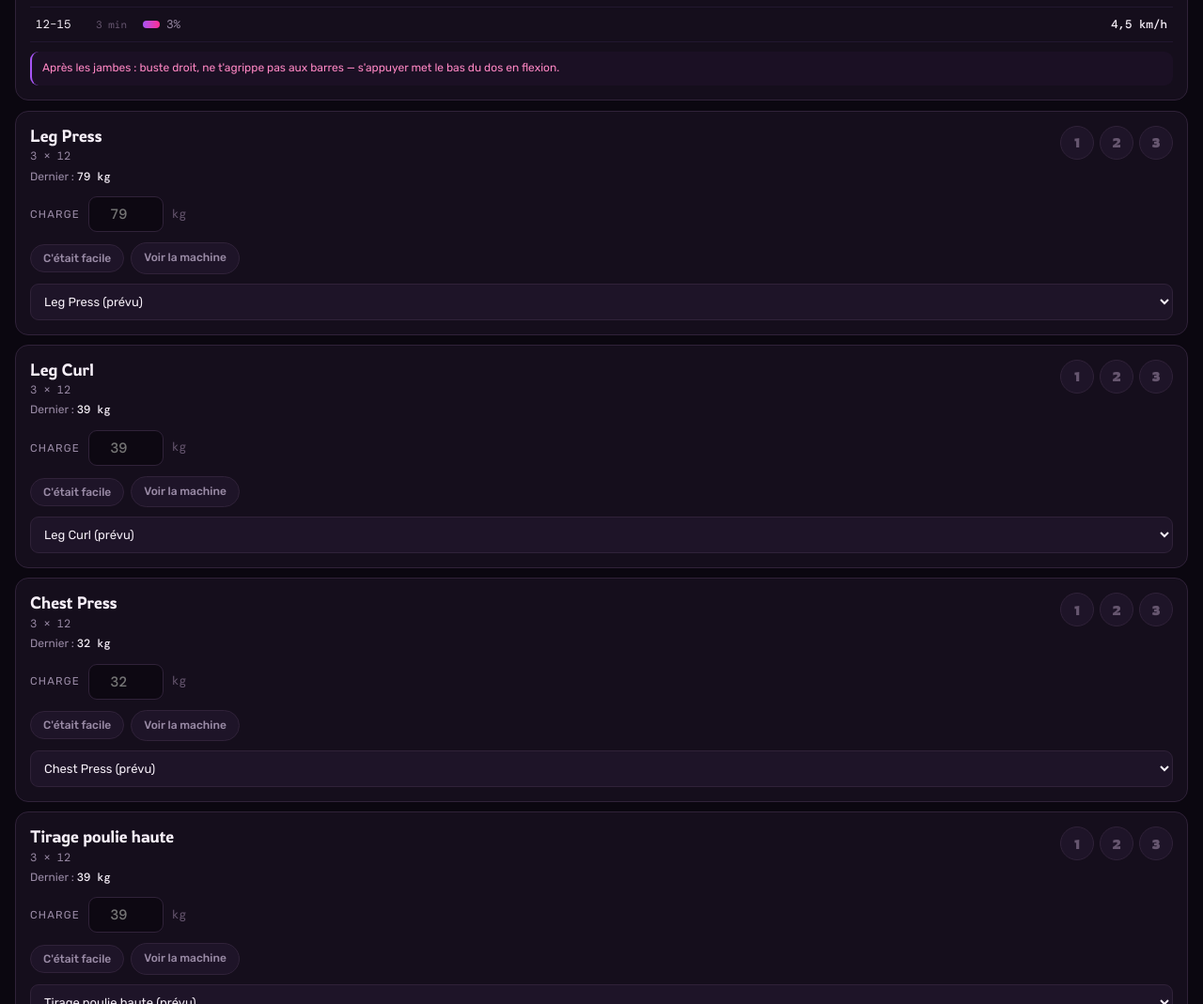
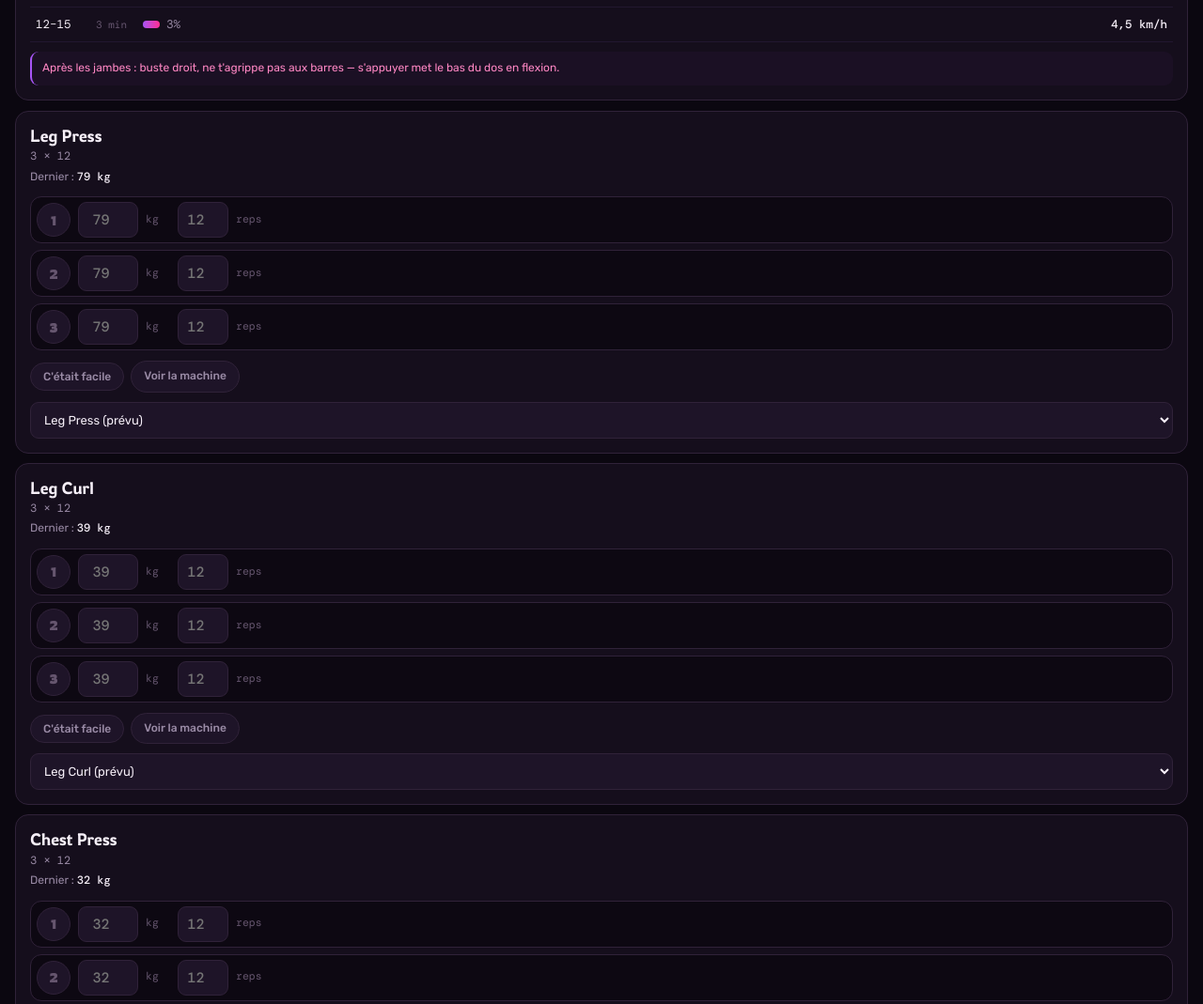
Before and after one commit to Okami-san0/LOFIT, a plain HTML site: page index.html in a window 1280 px wide. Shown: the part 1002-2071 px from the top of the page at 94% size. Drawn offline with nearby package versions, Linux system fonts and the light colour scheme.

Commit message:
Add files via upload

```diff
--- a/index.html
+++ b/index.html
@@ -146,6 +146,16 @@ main{padding:18px 16px}
 }
 .set.done{background:var(--pink);border-color:var(--pink);color:#fff;box-shadow:0 0 14px var(--glow)}
 .set:focus-visible{outline:2px solid var(--pink);outline-offset:2px}
+.setgrid{margin-top:12px;display:flex;flex-direction:column;gap:7px}
+.srow{display:flex;align-items:center;gap:8px;padding:5px 6px;border-radius:12px;background:#0D0812;border:1px solid var(--rule)}
+.srow.on{border-color:rgba(255,46,146,.45)}
+.sin{width:64px;padding:8px 6px;border-radius:9px;border:1px solid var(--rule);background:var(--panel2);color:var(--white);
+  font-family:'DM Mono',monospace;font-size:15px;font-weight:500;text-align:center}
+.sin.rp{width:54px}
+.sin:focus{outline:none;border-color:var(--pink);box-shadow:0 0 0 1px var(--pink)}
+.sin.short{border-color:#F5A623;color:#F5C26B}
+.su{font-family:'DM Mono',monospace;font-size:11.5px;color:var(--faint);min-width:26px}
+.line .det{font-size:11.5px;color:var(--dim);font-weight:400}
 .load{display:flex;align-items:center;gap:9px;margin-top:12px}
 .load label{font-size:11.5px;letter-spacing:.1em;text-transform:uppercase;color:var(--dim)}
 .load input{
@@ -432,12 +442,26 @@ function sess(){
 function exoAt(i){ return PROGRAMS[mode].exos[i]; }
 function stateAt(i){
   const exo = exoAt(i), s = sess();
-  if(!s[exo.n]) s[exo.n] = { sets:[false,false,false], kg:null, easy:false, sub:null };
+  if(!s[exo.n]) s[exo.n] = { sets:[false,false,false], reps:[null,null,null], kgs:[null,null,null], kg:null, easy:false, sub:null };
   const st = s[exo.n];
   if(!Array.isArray(st.sets)) st.sets = [false,false,false];
+  if(!Array.isArray(st.reps)) st.reps = [null,null,null];
+  if(!Array.isArray(st.kgs)) st.kgs = [st.kg ?? null, st.kg ?? null, st.kg ?? null].map((v,j)=> st.sets[j] ? v : null);
   while(st.sets.length < 3) st.sets.push(false);
+  while(st.reps.length < 3) st.reps.push(null);
+  while(st.kgs.length < 3) st.kgs.push(null);
   return st;
 }
+/* charge de référence = la plus lourde des séries (sert à l'historique et aux suggestions) */
+function topKg(st){
+  const v = (st.kgs||[]).filter(x => x != null);
+  return v.length ? Math.max(...v) : null;
+}
+function targetReps(exo){
+  const m = /×\s*(\d+)/.exec(exo.t);
+  return m ? parseInt(m[1],10) : null;
+}
+function unitOf(exo){ return /sec/.test(exo.t) ? "sec" : "reps"; }
 function cardioState(){
   const s = sess(), cd = PROGRAMS[mode].cardio;
   const n = cd ? cd.blocks.length : 0;
@@ -471,8 +495,35 @@ function renderPicker(){
     `<button class="pick ${m===mode?'on':''} ${i===keys.length-1?'wide':''}" onclick="setMode('${m}')">${PROGRAMS[m].label}</button>`
   ).join("");
 }
-function toggleSet(i, j){ const st = stateAt(i); st.sets[j] = !st.sets[j]; save(); renderBoard(); }
-function setKg(i, v){ const st = stateAt(i); st.kg = v === "" ? null : parseFloat(v); save(); }
+/* un appui = série faite comme prévu ; les champs se pré-remplissent, tu corriges si besoin */
+function toggleSet(i, j){
+  const exo = exoAt(i), st = stateAt(i);
+  st.sets[j] = !st.sets[j];
+  if(st.sets[j]){
+    const ref = lastDetail(st.sub || exo.n);
+    if(exo.kg && st.kgs[j] == null){
+      st.kgs[j] = (j > 0 && st.kgs[j-1] != null) ? st.kgs[j-1]
+               : (ref && ref.kgs[j] != null ? suggestKg(exo, ref, j) : null);
+    }
+    if(st.reps[j] == null){
+      st.reps[j] = (ref && ref.reps[j] != null) ? ref.reps[j] : targetReps(exo);
+    }
+  }
+  st.kg = topKg(st);
+  save(); renderBoard();
+}
+function setSetKg(i, j, v){
+  const st = stateAt(i);
+  st.kgs[j] = v === "" ? null : parseFloat(v);
+  st.kg = topKg(st);
+  save(); renderBoard();
+}
+function setSetReps(i, j, v){
+  const st = stateAt(i);
+  st.reps[j] = v === "" ? null : parseInt(v,10);
+  if(st.reps[j] != null) st.sets[j] = true;
+  save(); renderBoard();
+}
 function toggleEasy(i){ const st = stateAt(i); st.easy = !st.easy; save(); renderBoard(); }
 function setSwap(i, v){ const st = stateAt(i); st.sub = v || null; save(); renderBoard(); }
 function toggleBlock(j){
@@ -486,6 +537,36 @@ function queryFor(exo, effName){
   if(effName === exo.n) return exo.q;
   const a = (exo.alts||[]).find(x => x.n === effName);
   return a ? a.q : exo.q;
+}
+function lastDetail(effName){
+  const keys = Object.keys(db.days).filter(k => k !== todayKey()).sort().reverse();
+  for(const k of keys){
+    const s = db.days[k].sessions && db.days[k].sessions[mode];
+    if(!s) continue;
+    for(const slot of Object.keys(s)){
+      if(slot === "__cardio") continue;
+      const e = s[slot];
+      if((e.sub || slot) !== effName) continue;
+      const kgs = Array.isArray(e.kgs) ? e.kgs : [e.kg ?? null, e.kg ?? null, e.kg ?? null];
+      const reps = Array.isArray(e.reps) ? e.reps : [null,null,null];
+      if(e.kg == null && !kgs.some(x => x != null) && !reps.some(x => x != null)) continue;
+      return { kgs, reps, kg: e.kg ?? (kgs.some(x=>x!=null) ? Math.max(...kgs.filter(x=>x!=null)) : null), easy: !!e.easy, legacy: !Array.isArray(e.kgs) };
+    }
+  }
+  return null;
+}
+function suggestKg(exo, ref, j){
+  const base = ref.kgs[j] != null ? ref.kgs[j] : ref.kg;
+  if(base == null) return null;
+  return ref.easy ? Math.round((base + (exo.inc || 2.5))*10)/10 : base;
+}
+function fmtSets(kgs, reps, unit){
+  return [0,1,2].map(j => {
+    const k = kgs[j], r = reps[j];
+    if(k == null && r == null) return null;
+    if(k == null) return `${r}${unit==="sec"?"s":""}`;
+    return r == null ? `${num(k)}` : `${num(k)}×${r}`;
+  }).filter(Boolean).join(" · ");
 }
 function lastFor(effName){
   const keys = Object.keys(db.days).filter(k => k !== todayKey()).sort().reverse();
@@ -565,27 +646,39 @@ function renderBoard(){
   }
 
   html += prog.exos.map((exo, i) => {
-    const st = Object.assign({ sets:[false,false,false], kg:null, easy:false, sub:null }, s[exo.n] || {});
+    const raw = s[exo.n] || {};
+    const st = {
+      sets: (raw.sets || [false,false,false]).slice(0,3),
+      reps: Array.isArray(raw.reps) ? raw.reps.slice(0,3) : [null,null,null],
+      kgs: Array.isArray(raw.kgs) ? raw.kgs.slice(0,3) : [raw.kg ?? null, raw.kg ?? null, raw.kg ?? null].map((v,j)=> (raw.sets||[])[j] ? v : null),
+      easy: !!raw.easy, sub: raw.sub || null
+    };
     while(st.sets.length < 3) st.sets.push(false);
     const eff = st.sub || exo.n;
-    const last = exo.kg ? lastFor(eff) : null;
-    const inc = exo.inc || 2.5;
-    const target = (last && last.easy && last.kg != null) ? Math.round((last.kg + inc)*10)/10 : null;
+    const unit = unitOf(exo);
+    const ref = lastDetail(eff);
+    const tReps = targetReps(exo);
+    const target = (exo.kg && ref && ref.easy && ref.kg != null) ? Math.round((ref.kg + (exo.inc || 2.5))*10)/10 : null;
 
-    const setsHTML = [0,1,2].map(j =>
-      `<button class="set ${st.sets[j]?'done':''}" onclick="toggleSet(${i},${j})" aria-label="Série ${j+1}">${st.sets[j]?'✓':j+1}</button>`
-    ).join("");
+    const rowsHTML = [0,1,2].map(j => {
+      const done = st.sets[j];
+      const phKg = exo.kg ? (j > 0 && st.kgs[j-1] != null ? st.kgs[j-1] : (ref ? (suggestKg(exo, ref, j) ?? "—") : "—")) : "";
+      const phReps = (ref && ref.reps[j] != null) ? ref.reps[j] : (tReps ?? "—");
+      const short = done && tReps != null && st.reps[j] != null && st.reps[j] < tReps;
+      return `<div class="srow ${done?'on':''}">
+        <button class="set ${done?'done':''}" onclick="toggleSet(${i},${j})" aria-label="Série ${j+1}">${done?'✓':j+1}</button>
+        ${exo.kg ? `<input class="sin" type="number" inputmode="decimal" step="0.5" min="0" aria-label="Charge série ${j+1}"
+          value="${st.kgs[j] != null ? st.kgs[j] : ''}" placeholder="${phKg}" onchange="setSetKg(${i},${j},this.value)"><span class="su">kg</span>` : ''}
+        <input class="sin rp ${short?'short':''}" type="number" inputmode="numeric" step="1" min="0" aria-label="Répétitions série ${j+1}"
+          value="${st.reps[j] != null ? st.reps[j] : ''}" placeholder="${phReps}" onchange="setSetReps(${i},${j},this.value)"><span class="su">${unit}</span>
+      </div>`;
+    }).join("");
 
-    const placeholder = target != null ? target : (last ? last.kg : "—");
-    const loadHTML = exo.kg ? `<div class="load">
-      <label for="kg${i}">Charge</label>
-      <input id="kg${i}" type="number" inputmode="decimal" step="0.5" min="0"
-        value="${st.kg != null ? st.kg : ''}" placeholder="${placeholder}"
-        onchange="setKg(${i}, this.value)">
-      <span class="unit">kg</span>
-    </div>` : "";
-
-    const lastHTML = last ? `<div class="exo-last">Dernier : <b>${num(last.kg)} kg</b></div>` : "";
+    let lastHTML = "";
+    if(ref){
+      const det = ref.legacy ? (ref.kg != null ? `${num(ref.kg)} kg` : "") : fmtSets(ref.kgs, ref.reps, unit);
+      if(det) lastHTML = `<div class="exo-last">Dernier : <b>${det}</b></div>`;
+    }
     const flagHTML = target != null ? `<div class="flag">Passé facile → viser <b>${num(target)} kg</b></div>` : "";
     const easyHTML = exo.kg ? `<button class="tool ${st.easy?'on':''}" onclick="toggleEasy(${i})">${st.easy ? "Facile ✓" : "C'était facile"}</button>` : "";
     const photoHTML = `<a class="tool" href="https://www.google.com/search?tbm=isch&q=${encodeURIComponent(queryFor(exo, eff))}" target="_blank" rel="noopener">Voir la machine</a>`;
@@ -598,16 +691,11 @@ function renderBoard(){
     }
 
     return `<div class="exo">
-      <div class="exo-hd">
-        <div>
-          <div class="exo-nm">${eff}</div>
-          <div class="exo-tg">${exo.t}</div>
-          ${st.sub ? `<div class="swapped">remplace ${exo.n}</div>` : ""}
-          ${lastHTML}${flagHTML}
-        </div>
-        <div class="sets">${setsHTML}</div>
-      </div>
-      ${loadHTML}
+      <div class="exo-nm">${eff}</div>
+      <div class="exo-tg">${exo.t}</div>
+      ${st.sub ? `<div class="swapped">remplace ${exo.n}</div>` : ""}
+      ${lastHTML}${flagHTML}
+      <div class="setgrid">${rowsHTML}</div>
       <div class="tools">${easyHTML}${photoHTML}</div>
       ${swapHTML}
     </div>`;
@@ -619,7 +707,7 @@ function renderBoard(){
 
 /* ================= HISTORIQUE ================= */
 function hasSets(s){
-  return Object.values(s||{}).some(e => (e.sets||[]).some(Boolean) || (e.blocks||[]).some(Boolean) || e.kg != null);
+  return Object.values(s||{}).some(e => (e.sets||[]).some(Boolean) || (e.blocks||[]).some(Boolean) || e.kg != null || (e.reps||[]).some(x => x != null));
 }
 function prevKgBefore(m, effName, beforeKey){
   const keys = Object.keys(db.days).filter(k => k < beforeKey).sort().reverse();
@@ -679,7 +767,10 @@ function renderHistory(){
           if(diff > 0) delta = `<span class="up">+${num(diff)}</span>`;
           else if(diff < 0) delta = `<span class="dn">${num(diff)}</span>`;
         }
-        return `<div class="line"><span>${eff} · ${c}/3${e.easy?' · facile':''}</span><span>${e.kg != null ? `<span class="v">${num(e.kg)} kg</span>${delta}` : ""}</span></div>`;
+        const conf = prog.exos.find(x => x.n === slot);
+        const u = conf ? unitOf(conf) : "reps";
+        const det = Array.isArray(e.kgs) ? fmtSets(e.kgs, e.reps || [null,null,null], u) : (e.kg != null ? `${num(e.kg)} kg` : "");
+        return `<div class="line"><span>${eff} · ${c}/3${e.easy?' · facile':''}${det ? `<br><span class="v det">${det}</span>` : ""}</span><span>${e.kg != null ? `<span class="v">${num(e.kg)} kg</span>${delta}` : ""}</span></div>`;
       }).join("");
       return `<div class="entry-s"><div class="entry-sn">${prog.label} — ${done}/${planned} séries</div>${rows}</div>`;
     }).join("");
```
